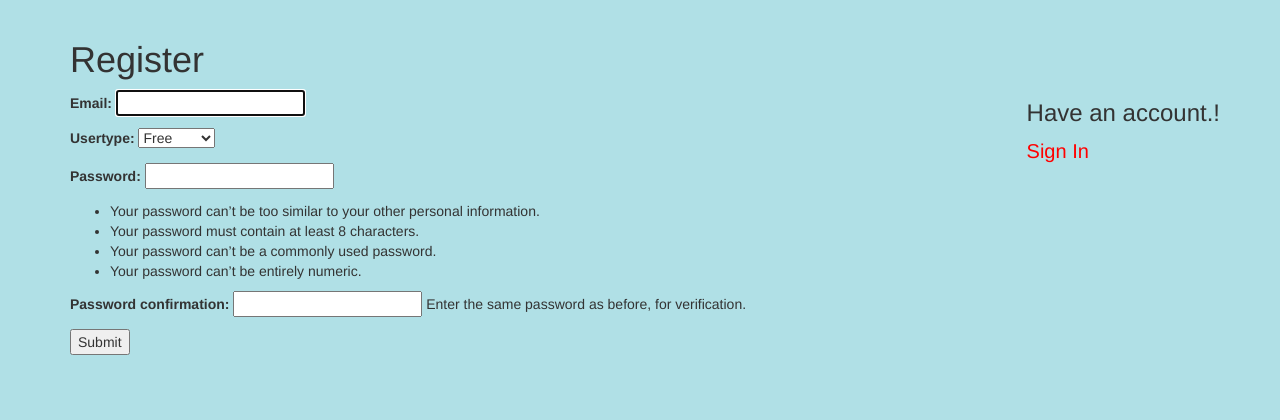
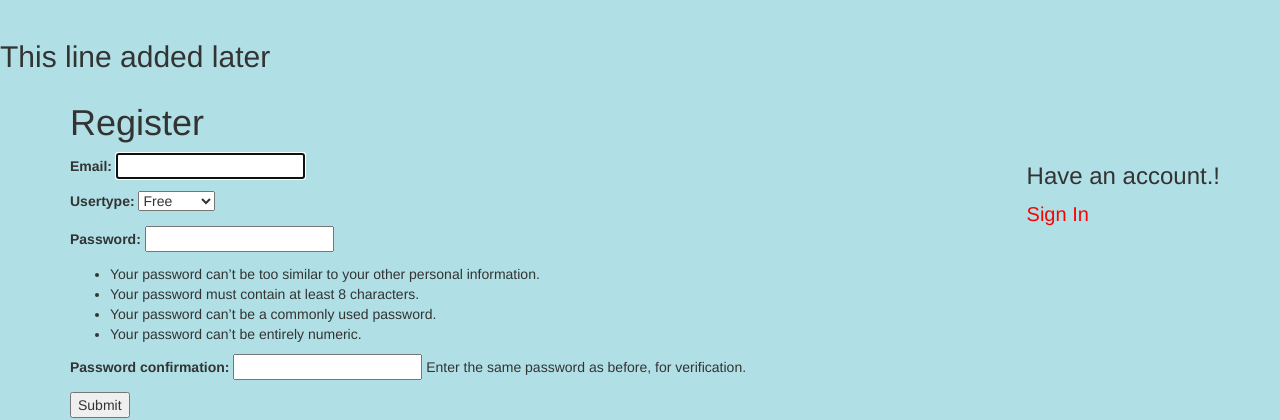
Before and after one commit to FlogicGanesh/Prototype, a Django app: page /account/register/ in a window 1280 px wide. Shown: the part 108-528 px from the top of the page. Run offline with Django 3.2, Linux system fonts and the light colour scheme; some libraries are stand-ins or nearby versions.

Commit message:
commit2 ng

```diff
--- a/website/accounts/templates/accounts/reg_form.html
+++ b/website/accounts/templates/accounts/reg_form.html
@@ -1,5 +1,6 @@
 {% extends 'base.html' %}
 {% block body %}
+<h2>This line added later</h2>
 <style>
     #s1
     { float: right;
```
